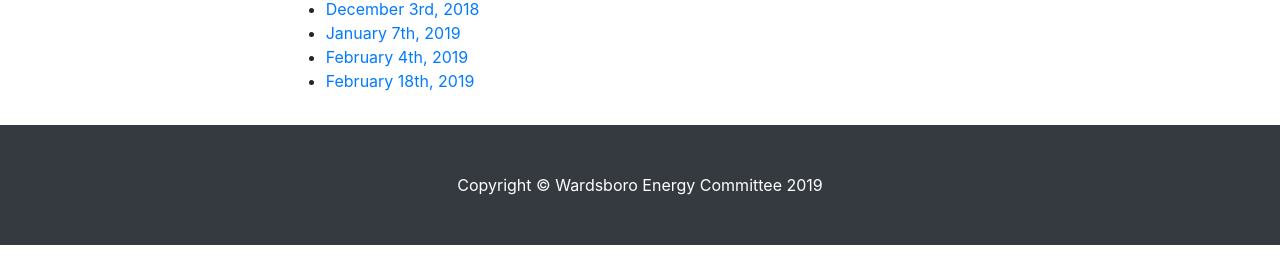
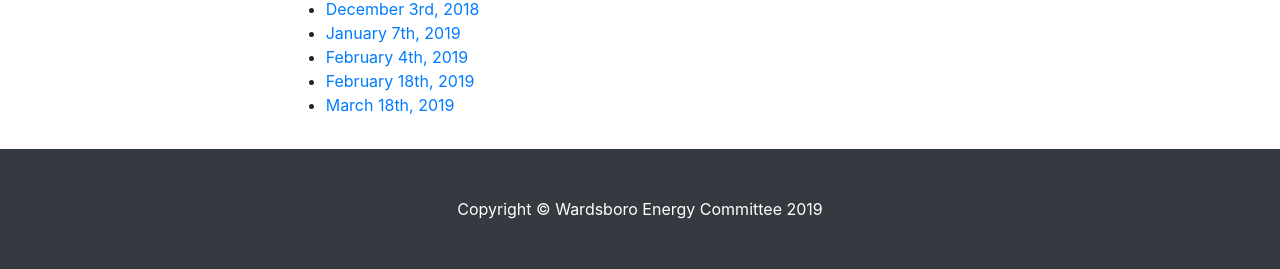
Before and after one commit to wardsboroenergycommittee/wardsboroenergycommittee.github.io, a website: page resources.html in a window 1280 px wide. Shown: the part 736-1005 px from the top of the page. Before the commit the page ends 981 px from the top, so only its background shows below. Drawn offline with Linux system fonts and the light colour scheme.

Commit message:
march meeting minutes

```diff
--- a/resources.html
+++ b/resources.html
@@ -113,6 +113,8 @@
             <li><a href="https://drive.google.com/open?id=1exzJv-hjcu28Bq4iIES_VzT6OkbYLRVA">January 7th, 2019</a></li>
             <li><a href="https://drive.google.com/open?id=1E4xnD_Pmaz9dRJjCyxvYW5oKX1wQCXT7">February 4th, 2019</a></li>
             <li><a href="https://drive.google.com/open?id=1dPj6RoI5ScuDqUCPrt73GGugkH0RvzohFUM-35zS4Gw">February 18th, 2019</a></li>
+            <li><a href="https://drive.google.com/open?id=1VEfp_TsUeNI7H0V9FV-0jYtkvzjRfGdphAUiZIkCmRU">March 18th, 2019</a></li>
+
           </ul>
         </div>
       </div>
```
Also changed, not shown: index.html (+1 -0 lines).
